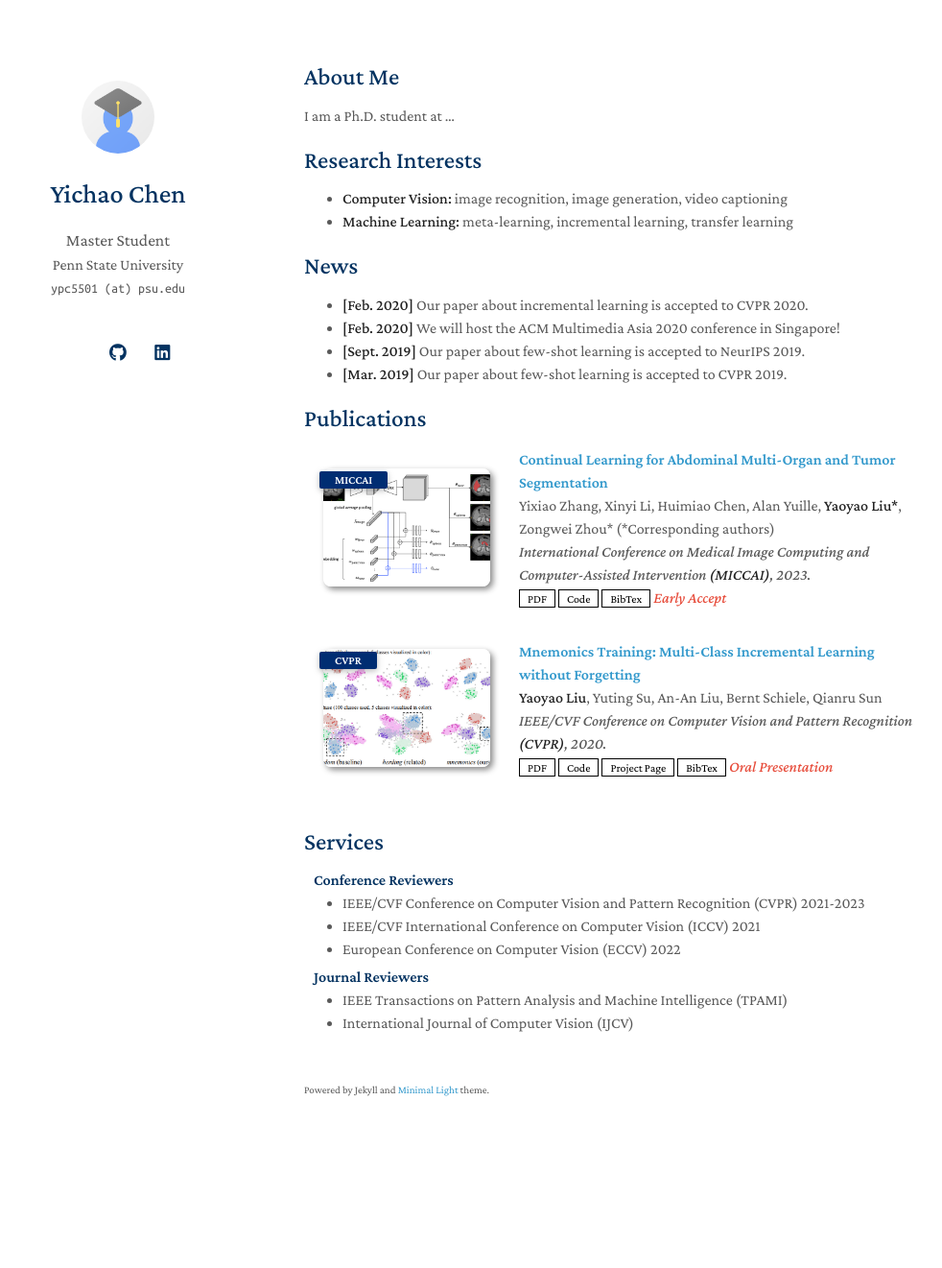
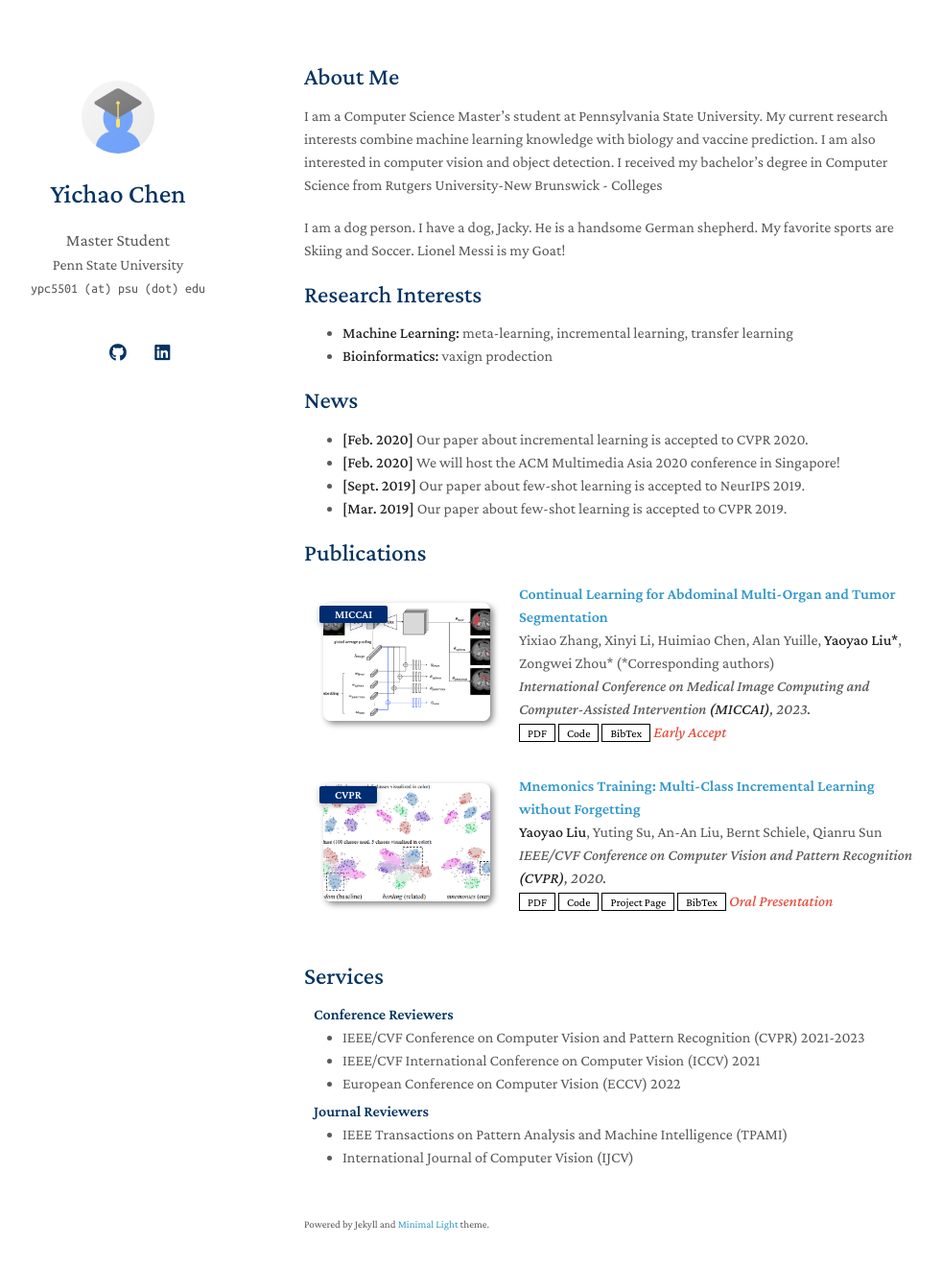
Before and after one commit to yichao0824/yichao0824.github.io, a Jekyll site: the page built from index.md, in a window 1280 px wide and 1356 px high. Shown: the top 1321 px of the window at 96% size, without its empty margins (153-1135 px from the left). Built offline with Jekyll 4.4.1, drawn with Linux system fonts in a browser that asks for light colours; a style sheet for code colours, icons or effects is not loaded; our own code applies the rules of GitHub Pages for plain Markdown files.

Commit message:
Config1.2

```diff
--- a/_config.yml
+++ b/_config.yml
@@ -2,7 +2,7 @@
 title: Yichao Chen
 position: Master Student
 affiliation: Penn State University
-email: ypc5501 (at) psu.edu
+email: ypc5501 (at) psu (dot) edu
 
 # Search Engine Optimization (SEO)
 # The following information is used to improve the website traffic from search engines, e.g., Google.
--- a/index.md
+++ b/index.md
@@ -4,12 +4,14 @@ layout: homepage
 
 ## About Me
 
-I am a Ph.D. student at ...
+I am a Computer Science Master's student at Pennsylvania State University. My current research interests combine machine learning knowledge with biology and vaccine prediction. I am also interested in computer vision and object detection. I received my bachelor's degree in Computer Science from Rutgers University-New Brunswick - Colleges
+
+I am a dog person. I have a dog, Jacky. He is a handsome German shepherd. My favorite sports are Skiing and Soccer. Lionel Messi is my Goat!
 
 ## Research Interests
 
-- **Computer Vision:** image recognition, image generation, video captioning
 - **Machine Learning:** meta-learning, incremental learning, transfer learning
+- **Bioinformatics:** vaxign prodection
 
 ## News
 
```
